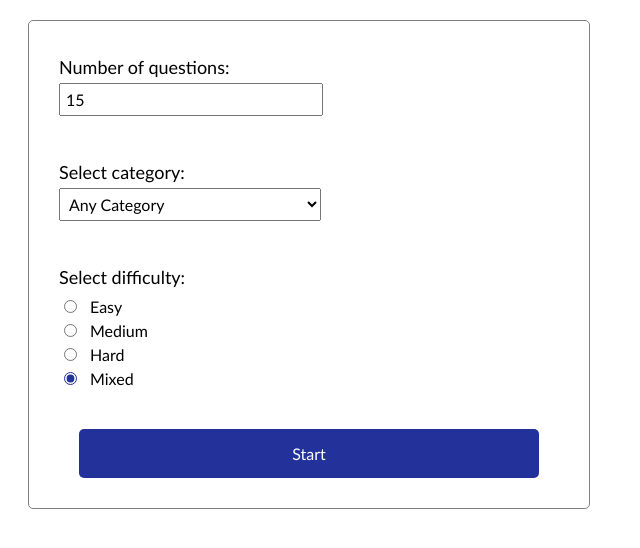
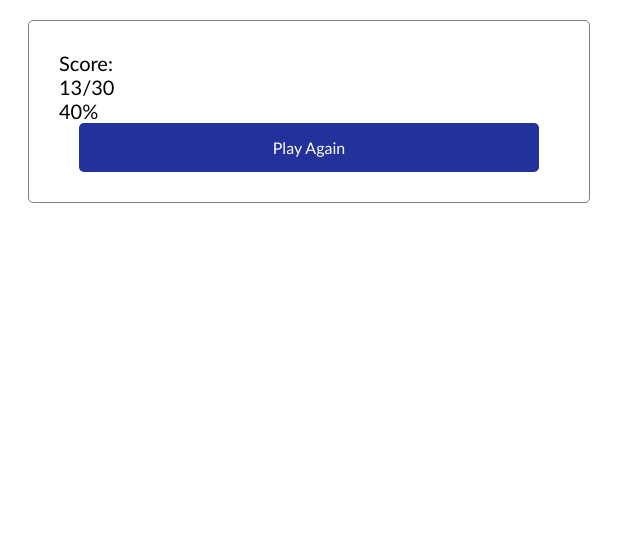
Before and after one commit to fran-mowat/trivia, an Angular app: page / in a window 1280 px wide. Shown: the top 548 px of the page, without its empty margins (0-640 px from the left). Built offline with nearby package versions, Linux system fonts and the light colour scheme.

Commit message:
added event listener to play again button for game reset

```diff
--- a/src/app/app.html
+++ b/src/app/app.html
@@ -2,9 +2,9 @@
   @if (screenMode === "settings") {
     <app-settings (triggerQuestions)="startQuestions($event)"></app-settings>
   } @else if (screenMode === "questions") {
-    <app-question-card [apiUrl]="url" (triggerSummary)="startSummary()"></app-question-card>
+    <app-question-card [apiUrl]="url" (triggerSummary)="screenMode='review'"></app-question-card>
   } @else if (screenMode === "review") {
-    <app-summary-card></app-summary-card>
+    <app-summary-card (playAgain)="screenMode='settings'"></app-summary-card>
   }
 
 </main>
--- a/src/app/app.ts
+++ b/src/app/app.ts
@@ -11,15 +11,11 @@ import { SummaryCard } from './summary-card/summary-card';
   styleUrl: './app.scss'
 })
 export class App {
-  screenMode: "settings" | "questions" | "review" = "settings";
+  screenMode: "settings" | "questions" | "review" = "review";
   url: string = "";
 
   startQuestions(url: string){
     this.screenMode = "questions";
     this.url = url;
   };
-
-  startSummary(){
-    this.screenMode = "review";
-  };
 };
--- a/src/app/summary-card/summary-card.html
+++ b/src/app/summary-card/summary-card.html
@@ -1 +1,6 @@
-<p>summary-card works!</p>
+<div class="summary-card">
+    <div>Score:</div>
+    <div>13/30</div>
+    <div>40%</div>
+    <input type="button" value="Play Again" (click)="playAgain.emit()">
+</div>
--- a/src/app/summary-card/summary-card.ts
+++ b/src/app/summary-card/summary-card.ts
@@ -1,4 +1,4 @@
-import { Component } from '@angular/core';
+import { Component, EventEmitter, Output } from '@angular/core';
 
 @Component({
   selector: 'app-summary-card',
@@ -7,5 +7,5 @@ import { Component } from '@angular/core';
   styleUrl: './summary-card.scss'
 })
 export class SummaryCard {
-
+  @Output() playAgain = new EventEmitter();
 }
```
